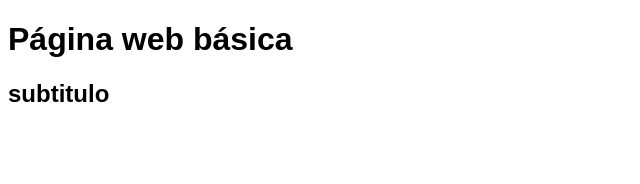
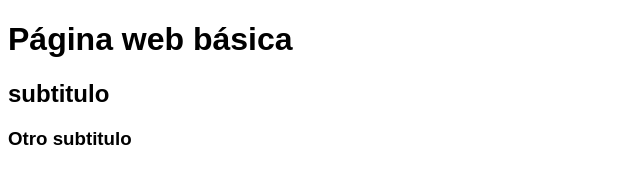
Before and after one commit to Ivluengo/prueba-git, a plain HTML site: page index.html in a window 1280 px wide. Shown: the whole page, without its empty margins (0-640 px from the left). Drawn offline with Linux system fonts and the light colour scheme.

Commit message:
Añadir tercer subtitulo a index.html

```diff
--- a/index.html
+++ b/index.html
@@ -10,6 +10,7 @@
 <body>
   <h1>Página web básica</h1>
   <h2>subtitulo</h2>
+  <h3>Otro subtitulo</h3>
 
 </body>
 </html>
```
